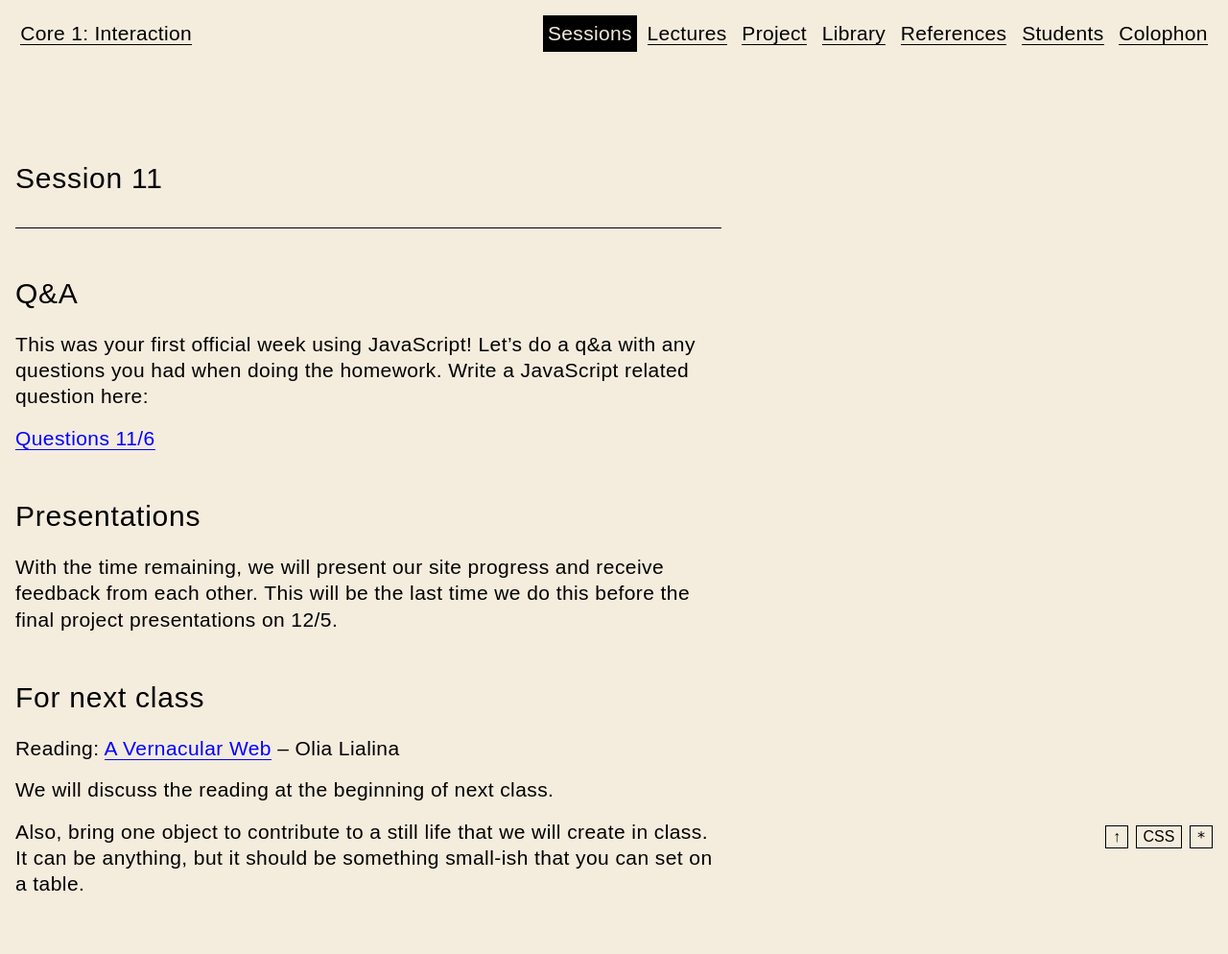
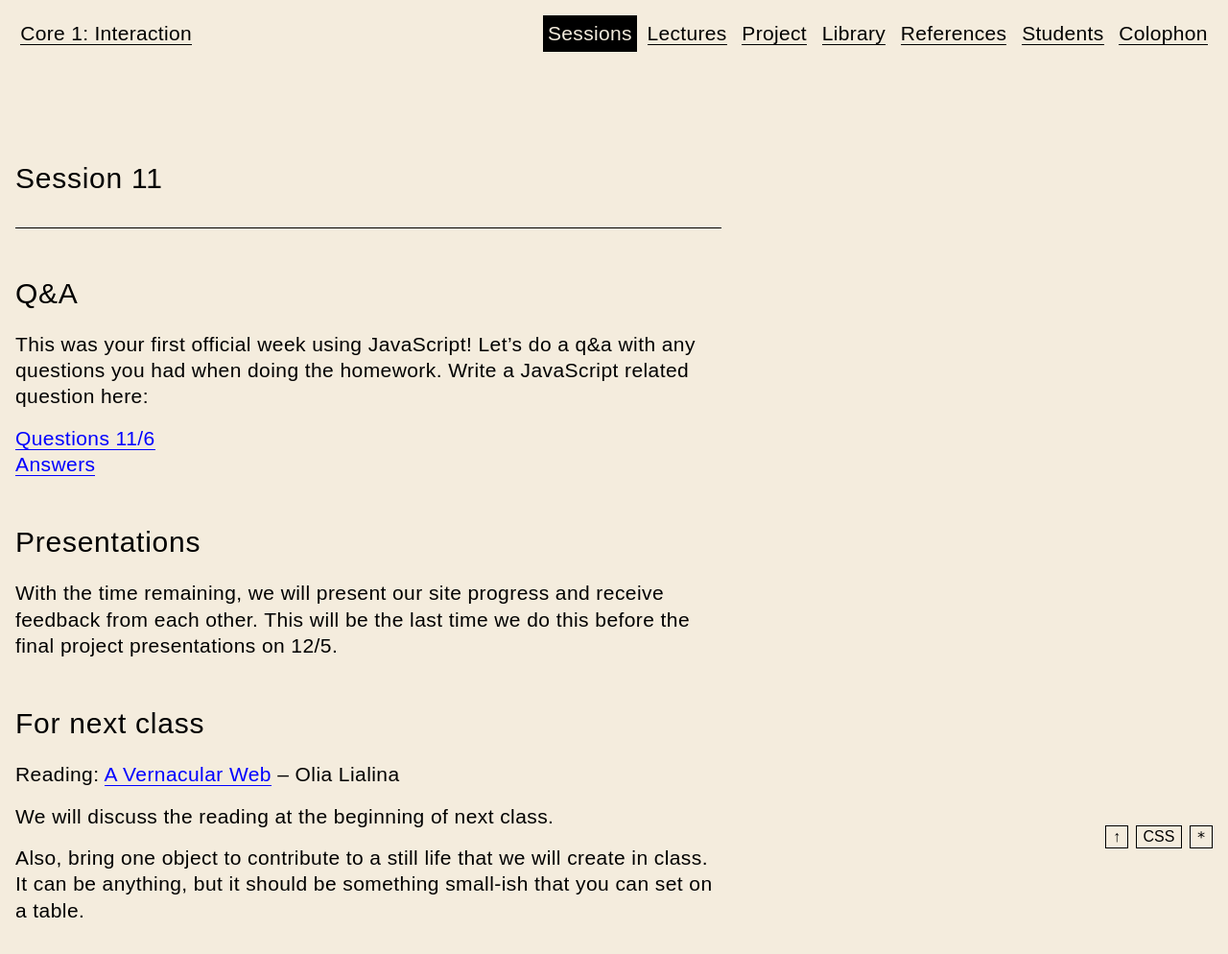
Before and after one commit to jackrieger/core-1-interaction, a Jekyll site: the page built from sessions/11/index.md, in a window 1280 px wide. Shown: the whole page at 96% size. Built offline with Jekyll 4.4.1, drawn with Linux system fonts in a browser that asks for light colours; before the commit the page ends 967 px from its top, so only the background shows below that.

Commit message:
Add answers from qa

```diff
--- a/sessions/11/index.md
+++ b/sessions/11/index.md
@@ -6,7 +6,8 @@ title: Session 11
 
 This was your first official week using JavaScript! Let's do a q&a with any questions you had when doing the homework. Write a JavaScript related question here:
 
-[Questions 11/6](https://docs.google.com/document/d/101ZeUjEMklCctldc87N3OVSLXLayETpG2OQlTsqCj-g/edit?usp=sharing)
+[Questions 11/6](https://docs.google.com/document/d/101ZeUjEMklCctldc87N3OVSLXLayETpG2OQlTsqCj-g/edit?usp=sharing) \
+[Answers](https://www.dropbox.com/scl/fo/lg9hjq9svgfctdvdew6mf/h?rlkey=w0d9kzfak4968t27nervlvcd5&dl=0)
 
 # Presentations
 
```
